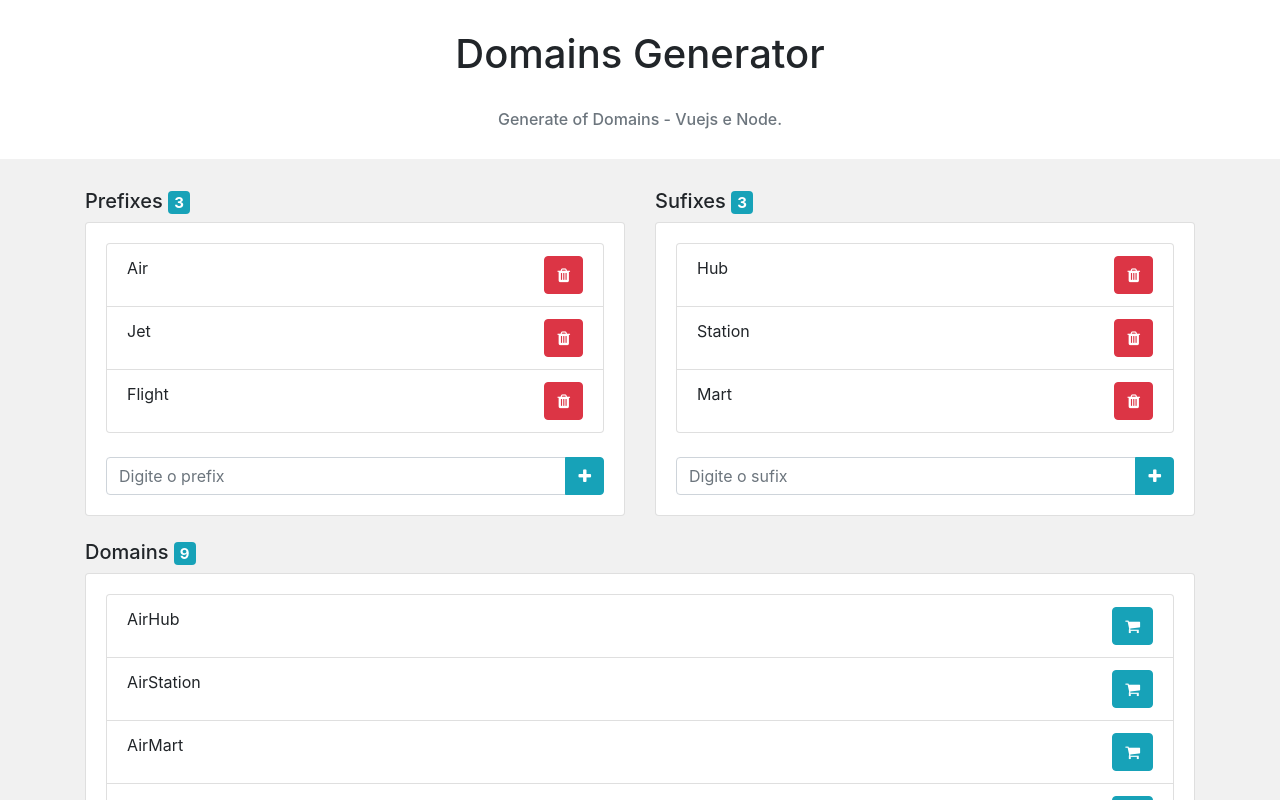
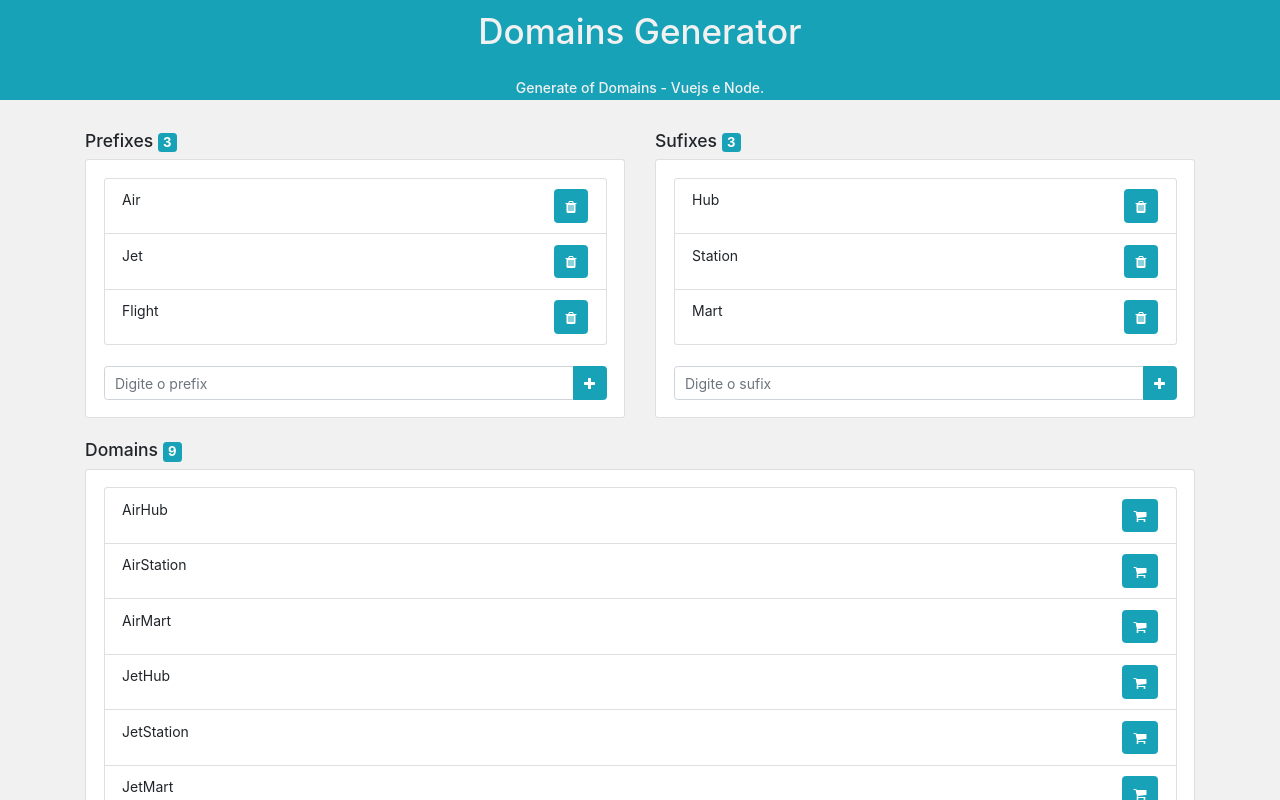
Before and after one commit to carlosync/fullstack_vue, a Vue app: page / in a window 1280 px wide. Shown: the top 800 px of the page. Built offline with nearby package versions, Linux system fonts and the light colour scheme.

Commit message:
Melhorando a interface do sistema.

```diff
--- a/public/index.html
+++ b/public/index.html
@@ -1,11 +1,11 @@
 <!DOCTYPE html>
-<html lang="en">
+<html lang="pt_BR">
   <head>
     <meta charset="utf-8">
     <meta http-equiv="X-UA-Compatible" content="IE=edge">
     <meta name="viewport" content="width=device-width,initial-scale=1.0">
     <link rel="icon" href="<%= BASE_URL %>favicon.ico">
-    <title>fullstack_vue</title>
+    <title>NameGator - VueJS</title>
   </head>
   <body>
     <noscript>
--- a/src/App.vue
+++ b/src/App.vue
@@ -3,7 +3,7 @@
     <div id="slogan" class="text-center">
       <h1>Domains Generator</h1>
       <br/>
-      <h6 class="text-secondary">Generate of Domains - Vuejs e Node.</h6>
+      <h6>Generate of Domains - Vuejs e Node.</h6>
     </div>
 
     <div id="main">
@@ -20,7 +20,9 @@
                           {{ prefix }}
                       </div>
                       <div class="col-md text-right">
-                          <button class="btn btn-danger" v-on:click="deletePrefix(prefix)"><span class="fa fa-trash"></span></button>
+                          <button class="btn btn-info" title="Remover" v-on:click="deletePrefix(prefix)">
+                            <span class="fa fa-trash"></span>
+                          </button>
                       </div>
                     </div>
                   </li>
@@ -31,7 +33,8 @@
                     placeholder="Digite o prefix"/>
                   <div class="input-group-append">
                     <button class="btn btn-info" v-on:click="addPrefix(prefix)">
-                      <span class="fa fa-plus"></span></button>
+                      <span class="fa fa-plus"></span>
+                    </button>
                   </div>
                 </div>
               </div>
@@ -48,7 +51,7 @@
                         {{ sufix }}
                       </div>
                       <div class="col-md text-right">
-                          <button class="btn btn-danger" v-on:click="deleteSufix(sufix)">
+                          <button class="btn btn-info" title="Remover" v-on:click="deleteSufix(sufix)">
                             <span class="fa fa-trash"></span></button>
                       </div>
                     </div>
@@ -59,7 +62,9 @@
                   <input type="text" class="form-control" v-model="sufix" v-on:keyup.enter="addSufix(sufix)"
                     placeholder="Digite o sufix"/>
                   <div class="input-group-append">
-                    <button class="btn btn-info" v-on:click="addSufix(sufix)"><span class="fa fa-plus"></span></button>
+                    <button class="btn btn-info" v-on:click="addSufix(sufix)">
+                      <span class="fa fa-plus"></span>
+                    </button>
                   </div>
                 </div>
               </div>
@@ -147,9 +152,18 @@ export default {
 </script>
 
 <style>
+
+html, body{
+  font-size: 14px;
+}
+
 #slogan{
-  margin-top: 30px;
-  margin-bottom: 30px;
+  background-color:#17a2b8; /*  #0082C7; #17a2b8*/
+  height: 100px;
+  padding-top: 10px;
+  padding-bottom: 8px;
+  /* margin-bottom: 40px; */
+  color: #f1f1f1;
 }
 
 #main{
```
